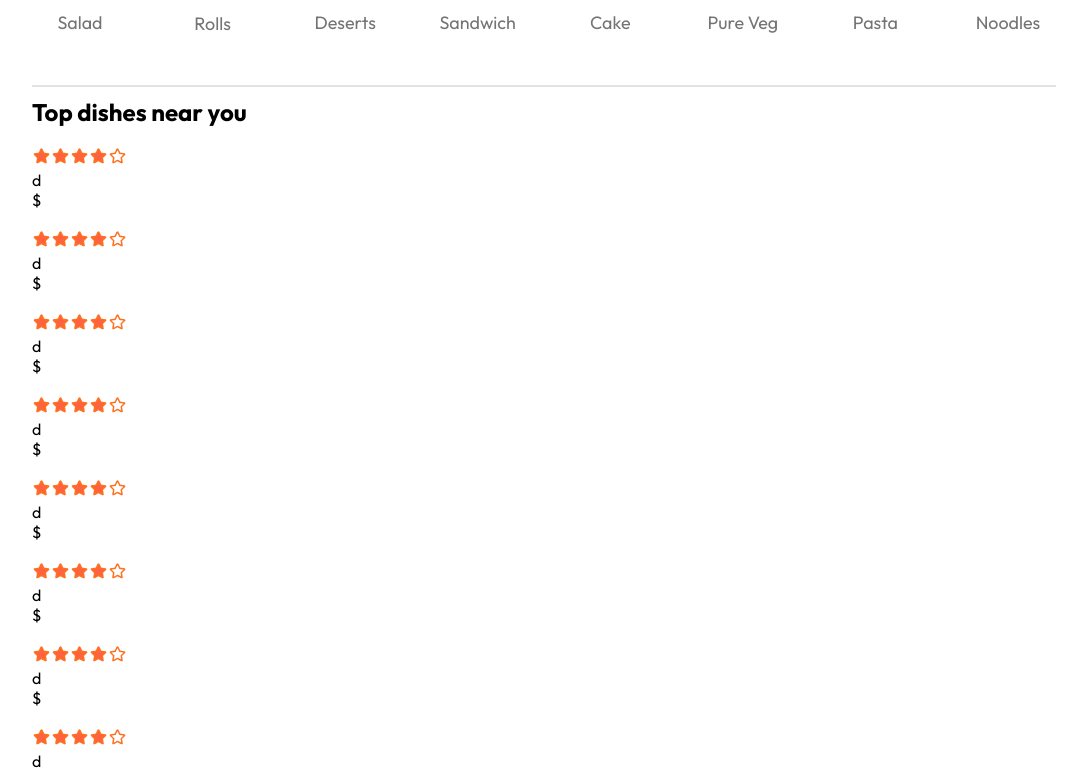
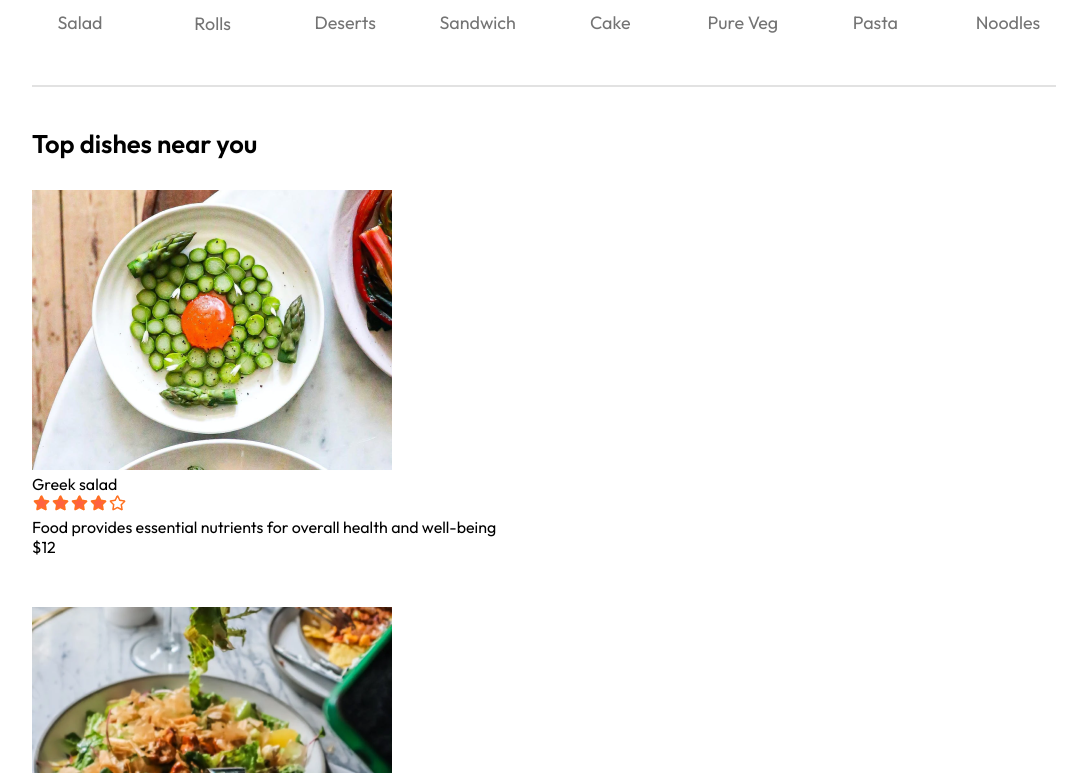
Before and after one commit to gech730/Roza-food-delivery, a React (Vite) app in the folder frontend/: page / in a window 1280 px wide. Shown: the part 807-1580 px from the top of the page, without its empty margins (96-1167 px from the left). Built offline with nearby package versions, Linux system fonts and the light colour scheme.

Commit message:
style food -tem

```diff
--- a/frontend/src/components/FoodDisplay/FoodDisplay.css
+++ b/frontend/src/components/FoodDisplay/FoodDisplay.css
@@ -0,0 +1,15 @@
+.food-display{
+    margin-top: 30px;
+
+}
+.food-display h2{
+    font-size: max(2vw,24px);
+    font-weight: 600;
+}
+.food-display-list{
+    display: grid;
+    grid-template-columns: repeat(auto-fil,minmax(240px,1fr));
+    margin-top: 30px;
+    gap: 30px;
+    row-gap: 50px;
+}
--- a/frontend/src/components/FoodDisplay/FoodDisplay.jsx
+++ b/frontend/src/components/FoodDisplay/FoodDisplay.jsx
@@ -4,7 +4,7 @@ import { StoreContext } from '../../context/StoreContext'
 import { food_list } from '../../assets/assets'
 import FoodItem from '../FoodItem/FoodItem'
  const FoodDisplay=({catagory}) => {
-   // const {food_list}=useContext(StoreContext);
+//    const {food_list}=useContext(StoreContext);
   return (
     <div className='food-display' id='food-display'>
         <h2>Top dishes near you</h2>
--- a/frontend/src/components/FoodItem/FoodItem.jsx
+++ b/frontend/src/components/FoodItem/FoodItem.jsx
@@ -1,18 +1,18 @@
 import React from 'react'
 import './FoodItem.css'
 import { assets } from '../../assets/assets'
-function FoodItem(id,name,price,description,image) {
+function FoodItem({id,name,price,description,image}) {
   return (
     <div className='food-item'>
         <div className="food-item-img-container">
-    <img className='food-item-image' src={image} alt="" />
+     <img className='food-item-image' src={image} alt="" />
         </div>
         <div className="food-item-info">
             <div className="food-name-rating">
                 <p>{name}</p>
                 <img src={assets.rating_starts} alt="" />
             </div>
-            <p className='food-item-desc'>d{description}</p>
+            <p className='food-item-desc'>{description}</p>
             <p className='food-item-price'>${price}</p>
         </div>
     </div>
--- a/frontend/src/context/StoreContext.jsx
+++ b/frontend/src/context/StoreContext.jsx
@@ -1,6 +1,6 @@
 import { createContext } from "react";
 import { food_list } from "../assets/assets";
-export const StoreContext=createContext(null);
+ export const StoreContext=createContext(null);
 const StoreContextProvider=(props)=>{
   const contextValue={
    food_list
```
